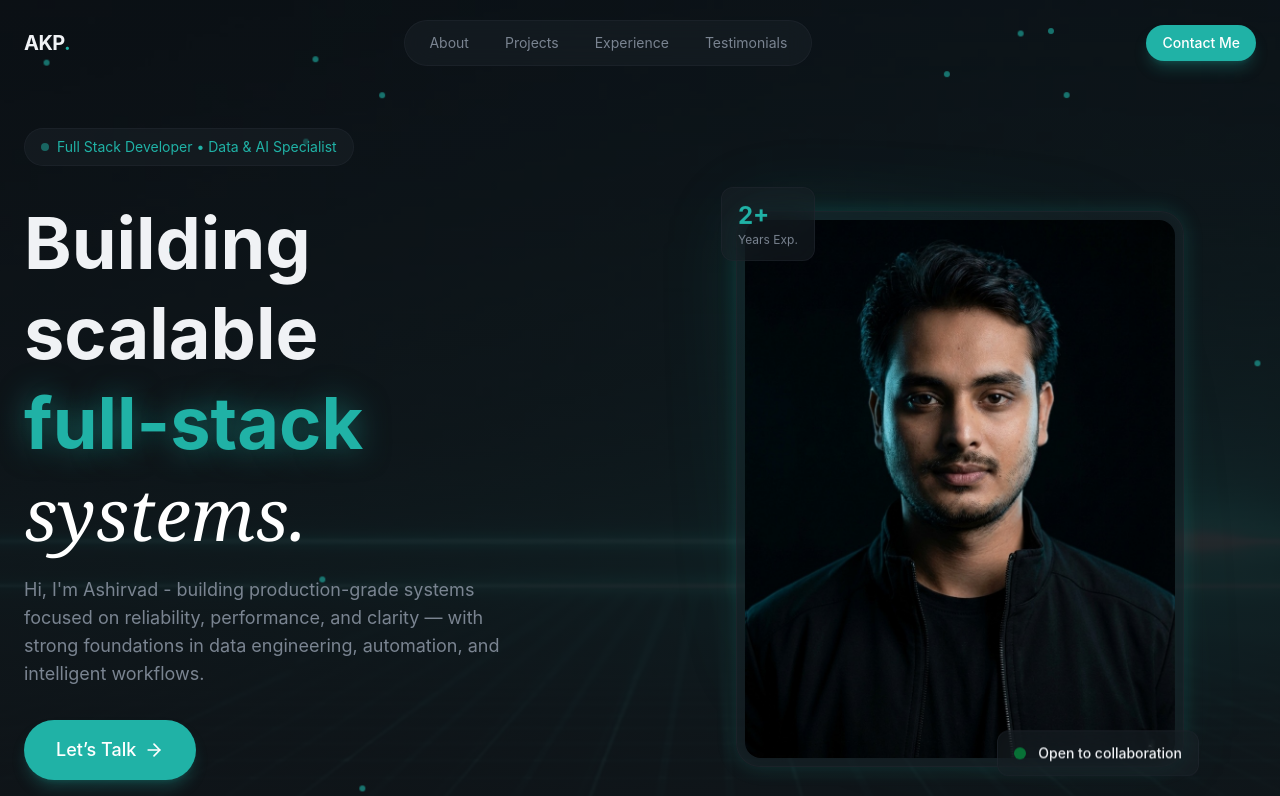
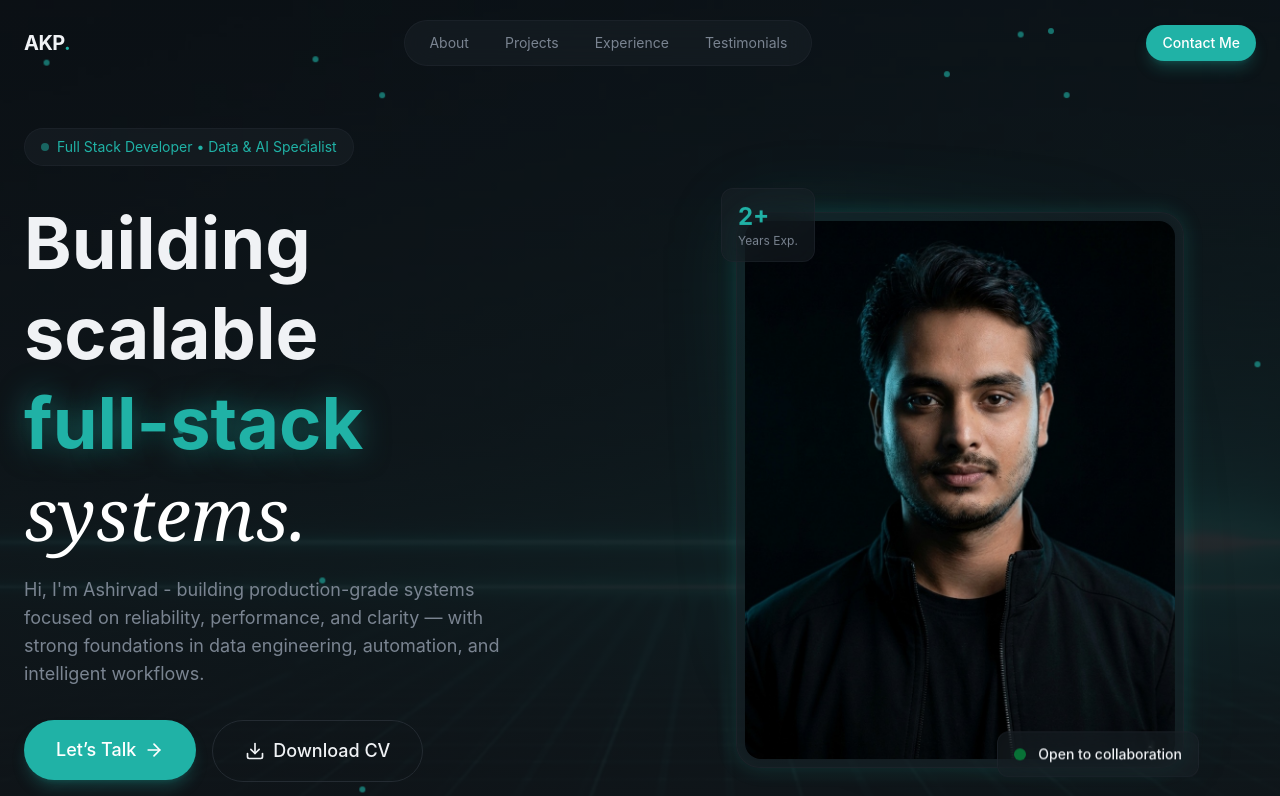
Before and after one commit to sdeashirvad/portfolio, a React (Vite) app: page / in a window 1280 px wide. Shown: the top 796 px of the page. Built offline with nearby package versions, Linux system fonts and the light colour scheme.

Commit message:
HUSTLER |  Updated project description

```diff
--- a/src/sections/Experience.jsx
+++ b/src/sections/Experience.jsx
@@ -5,7 +5,7 @@ const experiences = [
   {
     period: "Jun 2025 — Present",
     role: "Software Engineer – Full Stack & Data Engineering",
-    company: "Wissen Technology",
+    company: "Wissen Technology (Client: Morgan Stanley)",
     bullets: [
       "Engineered an end-to-end financial audit automation platform, reducing reporting turnaround time by 40% for risk and P&L workflows",
       "Built scalable Angular frontends and Spring Boot microservices integrated with Snowflake to support high-volume financial data processing",
@@ -28,7 +28,7 @@ const experiences = [
   {
     period: "Feb 2024 — May 2025",
     role: "SDE Intern",
-    company: "Wissen Technology",
+    company: "Wissen Technology (Client: Morgan Stanley)",
     bullets: [
       "Automated 200+ hours per week of manual EUC effort by designing and implementing Spark-based ETL pipelines for ICAAP and regulatory reporting",
       "Developed secure and scalable REST APIs using Spring Boot, integrating frontend applications with Snowflake and Teradata",
--- a/src/sections/Hero.jsx
+++ b/src/sections/Hero.jsx
@@ -120,12 +120,12 @@ export const Hero = () => {
                   Let’s Talk <ArrowRight className="w-5 h-5" />
                 </Button>
               </a>
-{/*               <button onClick={handleDownloadCV} className="inline-flex"> */}
-{/*                 <AnimatedBorderButton> */}
-{/*                   <Download className="w-5 h-5" /> */}
-{/*                   Download CV */}
-{/*                 </AnimatedBorderButton> */}
-{/*               </button> */}
+              <button onClick={handleDownloadCV} className="inline-flex">
+                <AnimatedBorderButton>
+                  <Download className="w-5 h-5" />
+                  Download CV
+                </AnimatedBorderButton>
+              </button>
 
             </div>
 
--- a/src/sections/Projects.jsx
+++ b/src/sections/Projects.jsx
@@ -28,9 +28,10 @@ const projects = [
   {
     title: "ChatLoom — Multi-Channel GenAI Interaction Platform",
     description:
-      "Centralized AI orchestration backend supporting dynamic system prompt templates, multi-API key rotation, persona-driven responses, and Telegram/Web interfaces. Built as a reusable AI service layer for future AI-Ops extensions.",
-    images: ["/projects/chatloom-1.png", "/projects/chatloom-2.png"],
+      "Centralized AI orchestration backend supporting Multi-Tenant RAG Architecture , Configurable Grounding Modes , dynamic system prompt templates, multi-API key rotation, persona-driven responses, and Telegram/Web interfaces. Built as a reusable AI service layer for future AI-Ops extensions.",
+    images: ["/projects/chatloom-1.png", "/projects/chatloom-2.png", "/projects/chatloom-3.png"],
     tags: [
+      "RAG",
       "Spring Boot",
       "Gemini API",
       "Prompt Engineering",
```
